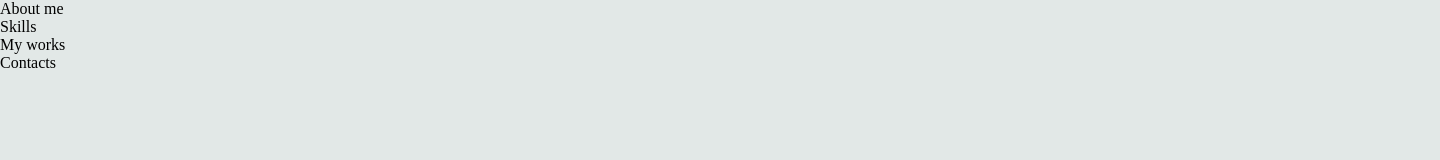
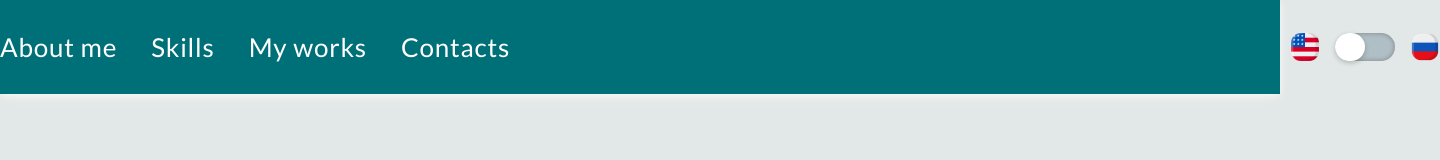
Before and after one commit to LobanovaMary/CV-Portfolio, a website built with webpack: page portfolio-cv/index.html in a window 1280 px wide. Shown: the whole page, 1440 px wide, since content can reach past the window. Built offline with nearby package versions, Linux system fonts and the light colour scheme.

Commit message:
feat: add header

```diff
--- a/portfolio-cv/index.html
+++ b/portfolio-cv/index.html
@@ -8,15 +8,22 @@
 </head>
 
 <body>
-  <header>
-    <nav>
-      <ul>
-        <li>About me</li>
-        <li>Skills</li>
-        <li>My works</li>
-        <li>Contacts</li>
-      </ul>
-    </nav>
+  <header class="header">
+    <div class="container header__wrapper">
+      <nav class="nav__container">
+        <ul class="nav__list">
+          <li class="nav__item"><a class="nav__link">About me</a></li>
+          <li class="nav__item"><a class="nav__link">Skills</a></li>
+          <li class="nav__item"><a class="nav__link">My works</a></li>
+          <li class="nav__item"><a class="nav__link">Contacts</a></li>
+        </ul>
+      </nav>
+      <div class="lang-controls">
+        <img class="lang-controls__img" src="./assets/eng-lang-icon.png" alt="English">
+        <input type="checkbox" class="lang-controls__checkbox">
+        <img class="lang-controls__img" src="./assets/rus-lang-icon.png" alt="Russian">
+      </div>
+    </div>
   </header>
 </body>
 
--- a/portfolio-cv/package.json
+++ b/portfolio-cv/package.json
@@ -18,7 +18,9 @@
     "@babel/preset-env": "^7.20.2",
     "@webpack-cli/generators": "^2.5.0",
     "babel-loader": "^9.1.0",
+    "copy-webpack-plugin": "^11.0.0",
     "css-loader": "^6.7.1",
+    "file-loader": "^6.2.0",
     "html-webpack-plugin": "^5.5.0",
     "mini-css-extract-plugin": "^2.6.1",
     "prettier": "^2.7.1",
--- a/portfolio-cv/src/style/_base.scss
+++ b/portfolio-cv/src/style/_base.scss
@@ -1,3 +1,5 @@
+@import url('https://fonts.googleapis.com/css2?family=Lato:wght@300;400;700;900&display=swap');
+
 * {
   margin: 0;
   padding: 0;
@@ -12,6 +14,7 @@
 html {
   box-sizing: border-box;
   scroll-behavior: smooth;
+  font-family: 'Lato', sans-serif;
 }
 
 body {
--- a/portfolio-cv/src/style/_layout.scss
+++ b/portfolio-cv/src/style/_layout.scss
@@ -0,0 +1,14 @@
+.container {
+  width: 1440px;
+  margin: auto;
+}
+.header {
+  padding: 30px 0px;
+  background-color: $color-bg-dark;
+  box-shadow: 0px 2px 10px rgba(255, 255, 255, 0.8);
+
+  &__wrapper {
+    display: flex;
+    justify-content: space-between;
+  }
+}
--- a/portfolio-cv/src/style/_variables.scss
+++ b/portfolio-cv/src/style/_variables.scss
@@ -1 +1,8 @@
+$color-white: #fff;
+
+$color-bg-checkbox-lang-controls: #b0bec5;
+
 $color-bg-main: #e2e8e7;
+$color-bg-dark: #007078;
+
+$color-link-hover: #c4ab0a;
--- /dev/null
+++ b/portfolio-cv/src/style/components/_lang-controls.scss
@@ -0,0 +1,41 @@
+.lang-controls {
+  display: flex;
+  justify-content: space-between;
+  align-items: center;
+  width: 150px;
+
+  &__img {
+    width: 30px;
+  }
+
+  &__checkbox {
+    width: 60px;
+    height: 28px;
+    background: $color-bg-checkbox-lang-controls;
+    -webkit-appearance: none;
+    outline: none;
+    border-radius: 20px;
+    box-shadow: inset 0 0 5px rgba(0, 0, 0, 0.3);
+    transition: all 0.4s;
+    position: relative;
+    &:hover {
+      cursor: pointer;
+    }
+
+    &::before {
+      content: '';
+      position: absolute;
+      width: 30px;
+      height: 28px;
+      border-radius: 20px;
+      top: 0;
+      left: 0;
+      background: $color-white;
+      box-shadow: 0 2px 5px rgba(0, 0, 0, 0.2);
+      transition: all 0.4s;
+    }
+    &:checked::before {
+      left: 50%;
+    }
+  }
+}
--- /dev/null
+++ b/portfolio-cv/src/style/components/_navigation.scss
@@ -0,0 +1,26 @@
+.nav {
+  &__container {
+    width: 510px;
+  }
+  &__list {
+    display: flex;
+    justify-content: space-between;
+  }
+
+  &__item {
+    list-style: none;
+  }
+  &__link {
+    font-style: normal;
+    font-weight: 500;
+    font-size: 26px;
+    line-height: 34px;
+    letter-spacing: 0.03em;
+    color: $color-white;
+    transition: all 0.4s;
+    &:hover {
+      cursor: pointer;
+      color: #c4ab0a;
+    }
+  }
+}
--- a/portfolio-cv/src/style/main.scss
+++ b/portfolio-cv/src/style/main.scss
@@ -1,3 +1,6 @@
 @import './variables.scss';
 @import './base.scss';
 @import './layout.scss';
+
+@import './components/navigation.scss';
+@import './components/lang-controls.scss';
--- a/portfolio-cv/webpack.config.js
+++ b/portfolio-cv/webpack.config.js
@@ -1,27 +1,39 @@
 // Generated using webpack-cli https://github.com/webpack/webpack-cli
 
-const path = require("path");
-const HtmlWebpackPlugin = require("html-webpack-plugin");
-const MiniCssExtractPlugin = require("mini-css-extract-plugin");
+const path = require('path');
+const HtmlWebpackPlugin = require('html-webpack-plugin');
+const MiniCssExtractPlugin = require('mini-css-extract-plugin');
+const CopyWebpackPlugin = require('copy-webpack-plugin');
 
-const isProduction = process.env.NODE_ENV == "production";
+const isProduction = process.env.NODE_ENV == 'production';
 
 const stylesHandler = isProduction
   ? MiniCssExtractPlugin.loader
-  : "style-loader";
+  : 'style-loader';
 
 const config = {
-  entry: "./src/index.js",
+  entry: './src/index.js',
   output: {
-    path: path.resolve(__dirname, "dist"),
+    path: path.resolve(__dirname, 'dist'),
   },
   devServer: {
     open: true,
-    host: "localhost",
+    host: 'localhost',
   },
   plugins: [
     new HtmlWebpackPlugin({
-      template: "index.html",
+      template: 'index.html',
+    }),
+    new CopyWebpackPlugin({
+      patterns: [
+        {
+          from: path.resolve(__dirname, 'assets'),
+          to: 'assets',
+          globOptions: {
+            ignore: ['*.DS_Store'],
+          },
+        },
+      ],
     }),
 
     // Add your plugins here
@@ -31,19 +43,32 @@ const config = {
     rules: [
       {
         test: /\.(js|jsx)$/i,
-        loader: "babel-loader",
+        loader: 'babel-loader',
       },
       {
         test: /\.css$/i,
-        use: [stylesHandler, "css-loader"],
+        use: [stylesHandler, 'css-loader'],
       },
       {
         test: /\.s[ac]ss$/i,
-        use: [stylesHandler, "css-loader", "sass-loader"],
+        use: [stylesHandler, 'css-loader', 'sass-loader'],
       },
       {
         test: /\.(eot|svg|ttf|woff|woff2|png|jpg|gif)$/i,
-        type: "asset",
+        type: 'asset',
+      },
+      {
+        test: /\.(png|jpe?g|gif)$/i,
+
+        use: [
+          {
+            loader: 'file-loader',
+            options: {
+              publicPath: '../',
+              name: `assets/[name].[ext]`,
+            },
+          },
+        ],
       },
 
       // Add your rules for custom modules here
@@ -54,11 +79,11 @@ const config = {
 
 module.exports = () => {
   if (isProduction) {
-    config.mode = "production";
+    config.mode = 'production';
 
     config.plugins.push(new MiniCssExtractPlugin());
   } else {
-    config.mode = "development";
+    config.mode = 'development';
   }
   return config;
 };
```
Also changed, not shown: portfolio-cv/assets/eng-lang-icon.png (added), portfolio-cv/assets/rus-lang-icon.png (added), portfolio-cv/dist/assets/eng-lang-icon.png (added), portfolio-cv/dist/assets/rus-lang-icon.png (added), portfolio-cv/dist/index.html, portfolio-cv/dist/main.css, 1 other file.
